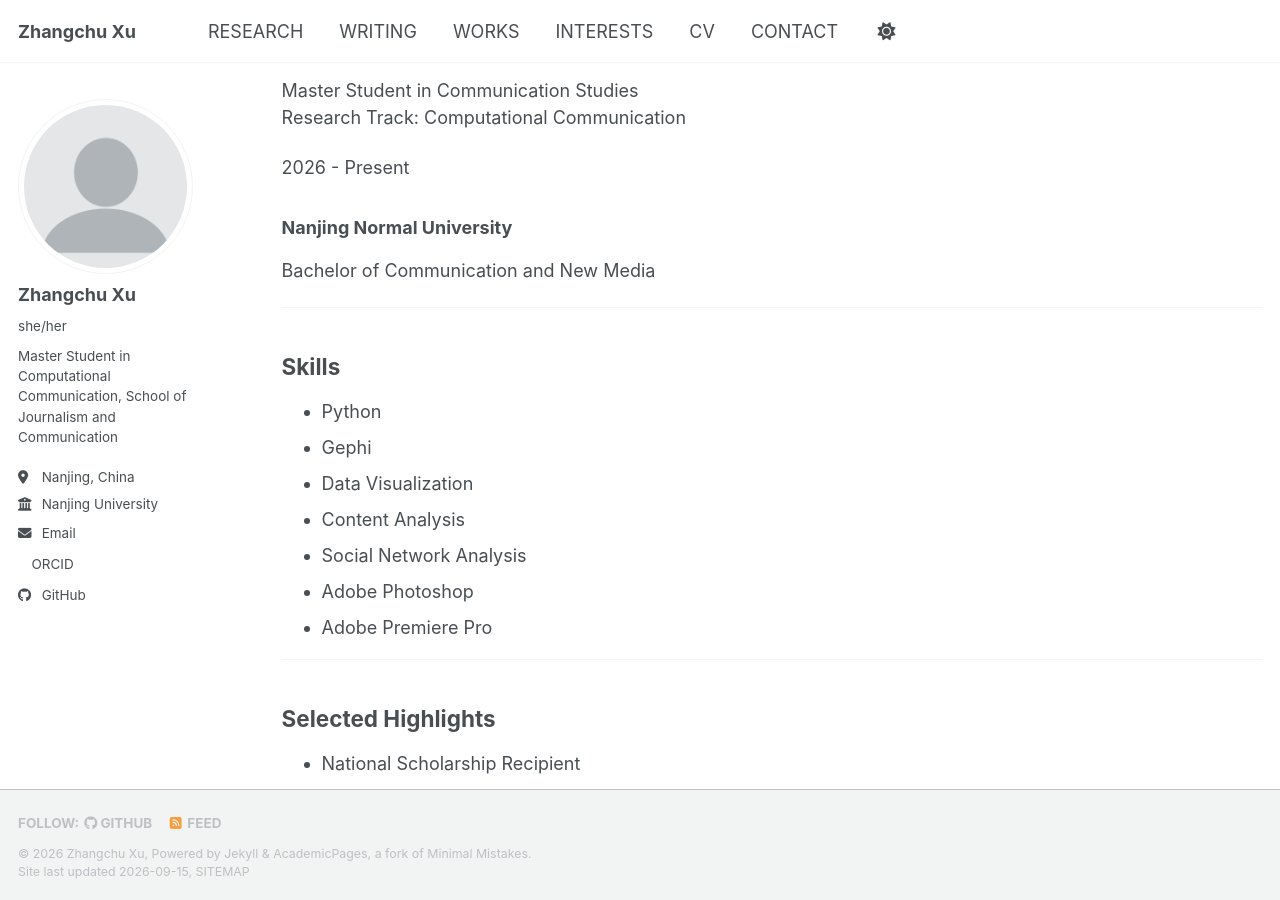
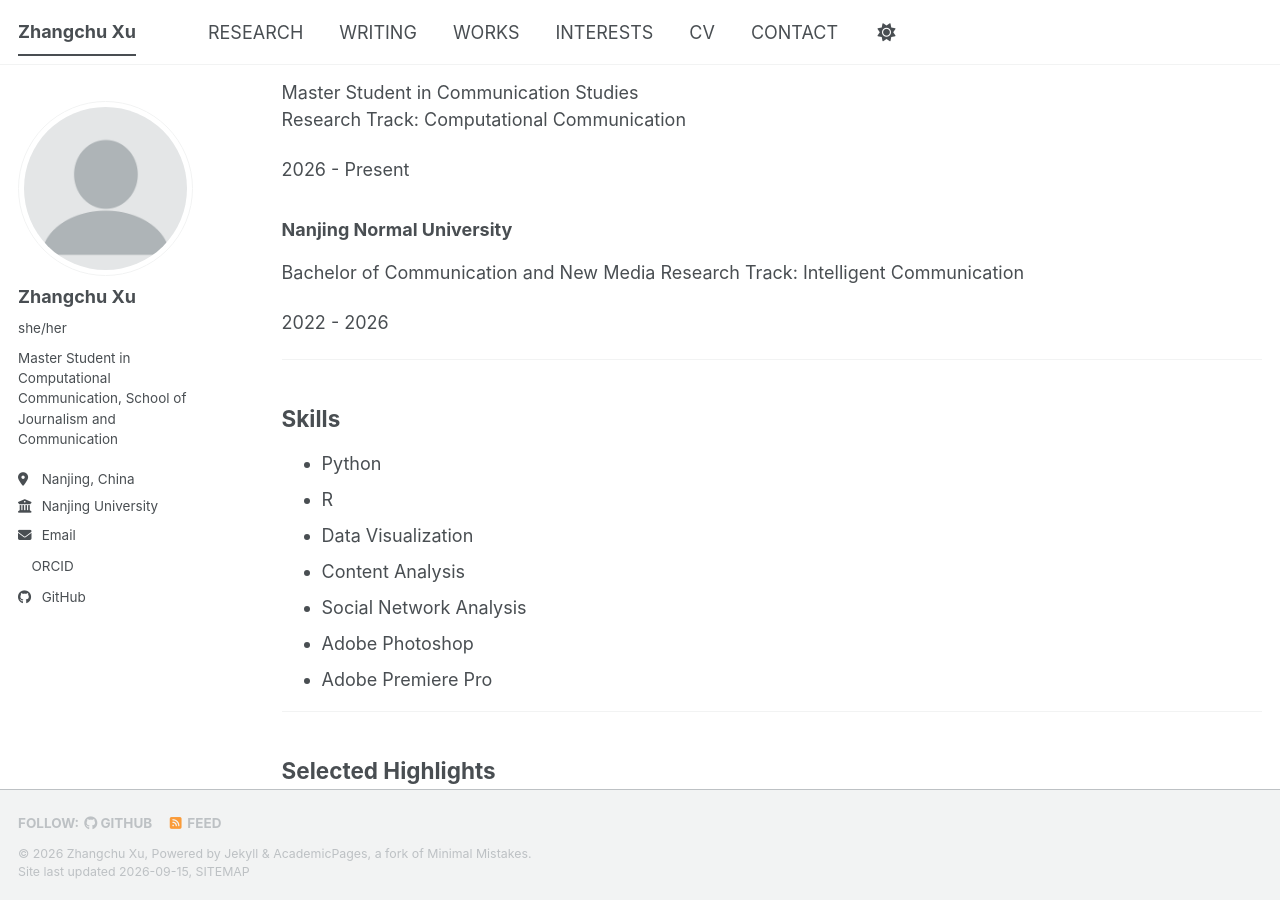
Before and after one commit to xuzhangchu0103/xuzhangchu0103.github.io, a Jekyll site: the page built from _pages/about.md, in a window 1280 px wide and 900 px high, scrolled down 929 px. Built offline with Jekyll 4.4.1, drawn with Linux system fonts in a browser that asks for light colours; a style sheet for code colours, icons or effects is not loaded; some of the changed text lies outside the part shown.

Commit message:
Revise About page text and skills
Updated the 'About' page content and skills list.

```diff
--- a/_pages/about.md
+++ b/_pages/about.md
@@ -50,15 +50,16 @@ Research Track: Computational Communication
 ### Nanjing Normal University
 
 Bachelor of Communication and New Media
+Research Track: Intelligent Communication
 
-
+2022 - 2026
 
 ---
 
 ## Skills
 
 - Python
-- Gephi
+- R
 - Data Visualization
 - Content Analysis
 - Social Network Analysis
```
Also changed, not shown: other parts of _pages/about.md (+2 -2 lines).
